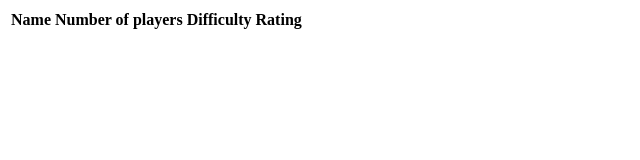
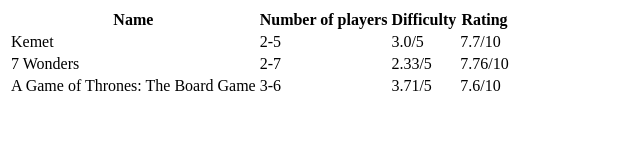
Before and after one commit to alexbozic/project0, a plain HTML site: page index.html in a window 1280 px wide. Shown: the whole page, without its empty margins (0-640 px from the left). Drawn offline with Linux system fonts and the light colour scheme.

Commit message:
Added table of boardgames

```diff
--- a/index.html
+++ b/index.html
@@ -5,10 +5,30 @@
     </head>
     <body>
         <table>
-            <th>Name</th>
-            <th>Number of players</th>
-            <th>Difficulty</th>
-            <th>Rating</th>
+            <tr>
+                <th>Name</th>
+                <th>Number of players</th>
+                <th>Difficulty</th>
+                <th>Rating</th>
+            </tr>
+            <tr>
+                <td>Kemet</td>
+                <td>2-5</td>
+                <td>3.0/5</td>
+                <td>7.7/10</td>
+            </tr>
+            <tr>
+                <td>7 Wonders</td>
+                <td>2-7</td>
+                <td>2.33/5</td>
+                <td>7.76/10</td>
+            </tr>
+            <tr>
+                <td>A Game of Thrones: The Board Game</td>
+                <td>3-6</td>
+                <td>3.71/5</td>
+                <td>7.6/10</td>
+            </tr>
         </table>
     </body>
 </html>
```
